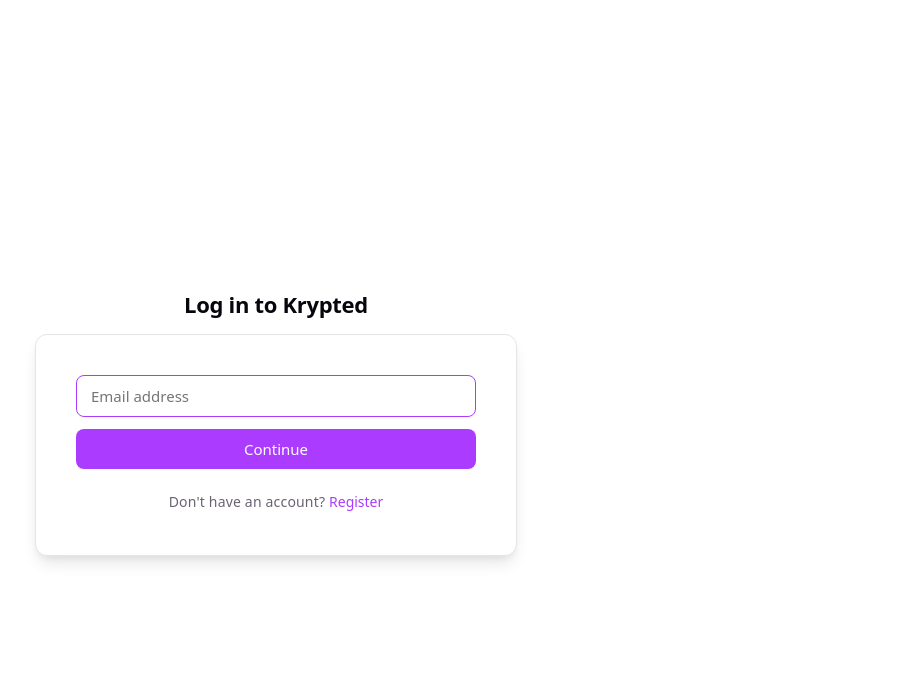
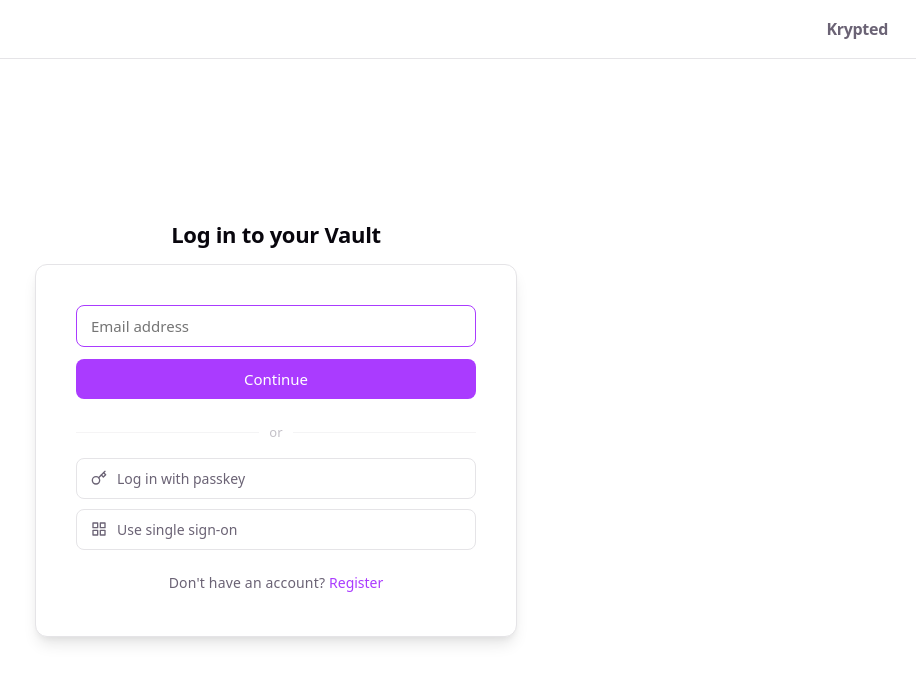
Before and after one commit to ufjustinoh/Krypted, a React (Vite) app in the folder frontend/: page / in a window 1280 px wide. Shown: the top 682 px of the page, without its empty margins (364-1280 px from the left). Built offline with nearby package versions, Linux system fonts and the light colour scheme.

Commit message:
Add Krypted navbar, update heading, and add passkey/SSO buttons

```diff
--- a/frontend/src/App.css
+++ b/frontend/src/App.css
@@ -1,7 +1,27 @@
 /* ── Auth Page ── */
 
-.auth-container {
+.auth-page {
   min-height: 100svh;
+  display: flex;
+  flex-direction: column;
+}
+
+.auth-navbar {
+  display: flex;
+  justify-content: flex-end;
+  align-items: center;
+  padding: 16px 28px;
+  border-bottom: 1px solid var(--border);
+}
+
+.auth-brand {
+  font-size: 16px;
+  font-weight: 700;
+  letter-spacing: -0.3px;
+}
+
+.auth-content {
+  flex: 1;
   display: flex;
   flex-direction: column;
   align-items: center;
@@ -31,6 +51,51 @@
 
 .auth-back:hover {
   opacity: 1;
+}
+
+.auth-divider {
+  display: flex;
+  align-items: center;
+  gap: 10px;
+  margin: 20px 0 4px;
+  color: var(--text);
+  opacity: 0.4;
+  font-size: 13px;
+}
+
+.auth-divider::before,
+.auth-divider::after {
+  content: '';
+  flex: 1;
+  height: 1px;
+  background: var(--border);
+}
+
+.auth-alt-buttons {
+  display: flex;
+  flex-direction: column;
+  gap: 10px;
+  margin-top: 12px;
+}
+
+.btn-alt {
+  display: flex;
+  align-items: center;
+  gap: 10px;
+  width: 100%;
+  padding: 10px 14px;
+  background: none;
+  border: 1px solid var(--border);
+  border-radius: 8px;
+  font-size: 14px;
+  font-weight: 500;
+  color: var(--text);
+  cursor: pointer;
+  transition: background 0.15s;
+}
+
+.btn-alt:hover {
+  background: var(--hover);
 }
 
 .auth-card {
--- a/frontend/src/components/AuthPage.jsx
+++ b/frontend/src/components/AuthPage.jsx
@@ -1,5 +1,24 @@
 import { useState } from 'react'
 import { login, register } from '../api'
+
+function KeyIcon() {
+  return (
+    <svg xmlns="http://www.w3.org/2000/svg" width="16" height="16" viewBox="0 0 24 24" fill="none" stroke="currentColor" strokeWidth="2" strokeLinecap="round" strokeLinejoin="round">
+      <circle cx="7.5" cy="15.5" r="5.5"/>
+      <path d="m21 2-9.6 9.6"/>
+      <path d="m15.5 7.5 3 3L22 7l-3-3"/>
+    </svg>
+  )
+}
+
+function SSOIcon() {
+  return (
+    <svg xmlns="http://www.w3.org/2000/svg" width="16" height="16" viewBox="0 0 24 24" fill="none" stroke="currentColor" strokeWidth="2" strokeLinecap="round" strokeLinejoin="round">
+      <rect x="3" y="3" width="7" height="7"/><rect x="14" y="3" width="7" height="7"/>
+      <rect x="3" y="14" width="7" height="7"/><rect x="14" y="14" width="7" height="7"/>
+    </svg>
+  )
+}
 
 export default function AuthPage({ onLogin }) {
   const [step, setStep] = useState('email')
@@ -45,8 +64,12 @@
 
   if (step === 'email') {
     return (
-      <div className="auth-container">
-        <h2 className="auth-heading">Log in to Krypted</h2>
+      <div className="auth-page">
+        <div className="auth-navbar">
+          <span className="auth-brand">Krypted</span>
+        </div>
+        <div className="auth-content">
+          <h2 className="auth-heading">Log in to your Vault</h2>
           <div className="auth-card">
             <form onSubmit={handleContinue}>
               <input
@@ -60,6 +83,18 @@
               {error && <p className="error">{error}</p>}
               <button type="submit">Continue</button>
             </form>
+
+            <div className="auth-divider"><span>or</span></div>
+
+            <div className="auth-alt-buttons">
+              <button className="btn-alt" type="button">
+                <KeyIcon /> Log in with passkey
+              </button>
+              <button className="btn-alt" type="button">
+                <SSOIcon /> Use single sign-on
+              </button>
+            </div>
+
             <p className="auth-toggle">
               Don't have an account?{' '}
               <button type="button" onClick={() => { setMode('register'); setStep('password') }}>
@@ -68,11 +103,16 @@
             </p>
           </div>
         </div>
+      </div>
     )
   }
 
   return (
-    <div className="auth-container">
+    <div className="auth-page">
+      <div className="auth-navbar">
+        <span className="auth-brand">Krypted</span>
+      </div>
+      <div className="auth-content">
         <h2 className="auth-heading">{mode === 'login' ? 'Enter your password' : 'Create your password'}</h2>
         <div className="auth-card">
           <button className="auth-back" onClick={goBack}>← {email}</button>
@@ -98,5 +138,6 @@
           </p>
         </div>
       </div>
+    </div>
   )
 }
```
Lines whose indentation alone changed are shown as unchanged.
